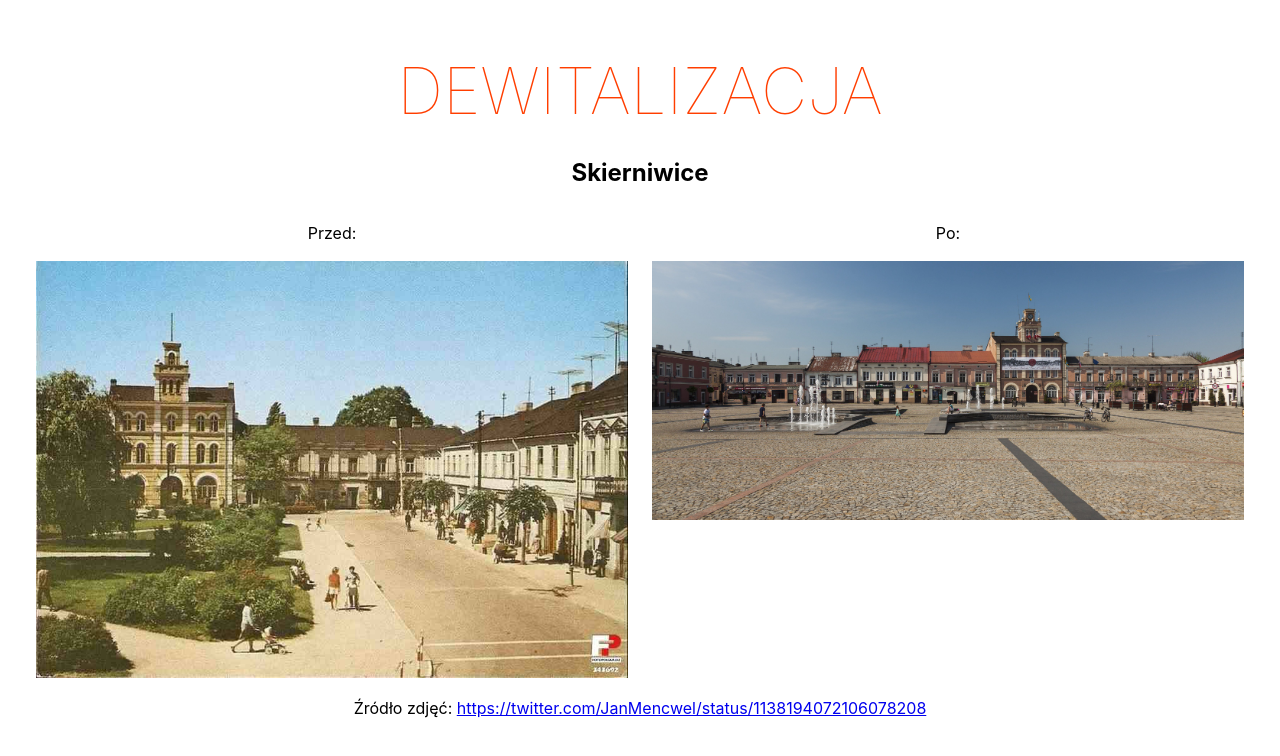
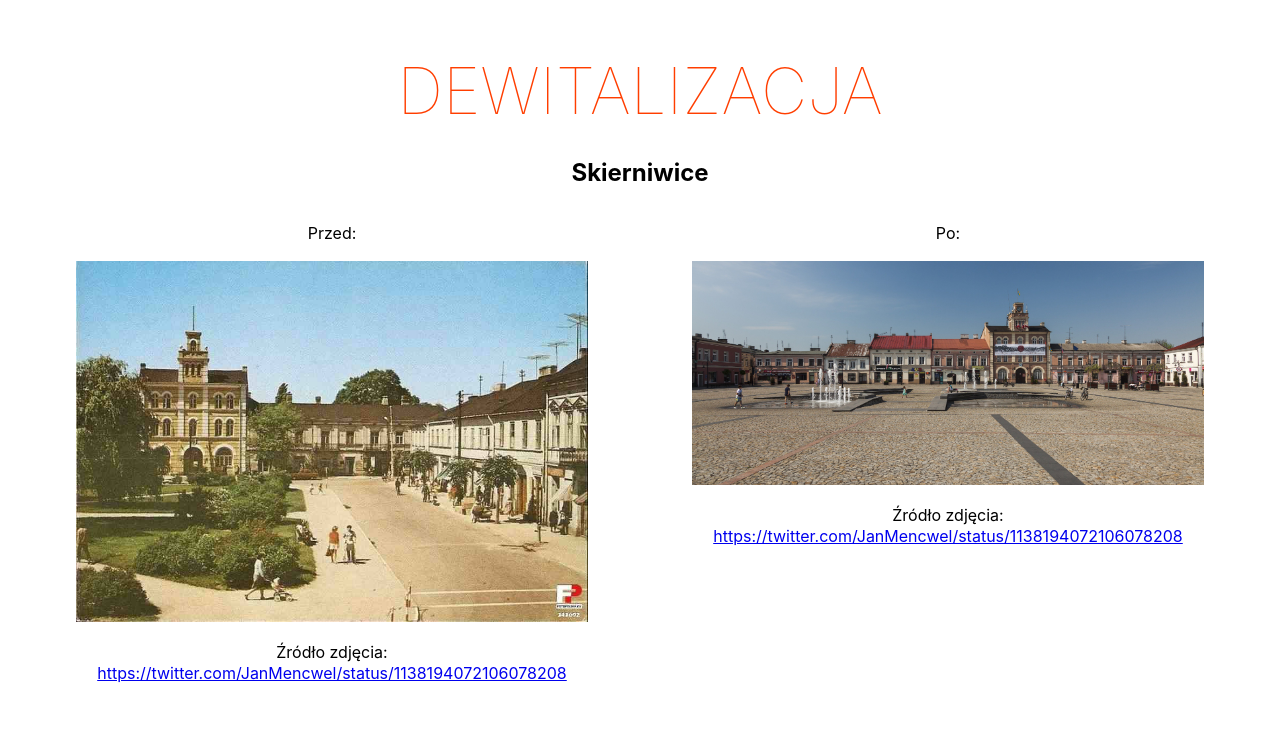
Before and after one commit to masives/dewitalizacja, a Svelte app: page / in a window 1280 px wide. Shown: the top 756 px of the page. Built offline with nearby package versions, Linux system fonts and the light colour scheme.

Commit message:
change how data is structured

```diff
--- a/src/App.svelte
+++ b/src/App.svelte
@@ -5,20 +5,31 @@
 <main>
   <h1>Dewitalizacja</h1>
   <ul>
-    {#each cityData as { cityName, photos, articles, cost }}
+    {#each cityData as { title, photos, articles, cost }}
       <li>
-        <h2>{cityName}</h2>
+        <h2>{title}</h2>
         <div class="city-list-item">
           <div class="city-list-item__column">
             <p>Przed:</p>
-            <img src={photos.before} alt={`Zdjęcie ${cityName} przed rewitalizacją`} />
+            <figure>
+              <img src={photos.before} alt={`Zdjęcie ${title} przed rewitalizacją`} />
+              <figcaption>
+                <p>
+                  Źródło zdjęcia: <a href={photos.beforeSourceUrl} target="_blank" rel="noopener noreferrer">{photos.afterSourceUrl}</a>
+                </p>
+              </figcaption>
+            </figure>
           </div>
           <div class="city-list-item__column">
             <p>Po:</p>
-            <img src={photos.after} alt={`Zdjęcie ${cityName} po rewitalizacji`} />
+            <figure>
+              <img src={photos.after} alt={`Zdjęcie ${title} po rewitalizacji`} />
+              <figcaption>
+                <p>Źródło zdjęcia: <a href={photos.afterSourceUrl} target="_blank" rel="noopener noreferrer">{photos.afterSourceUrl}</a></p>
+              </figcaption>
+            </figure>
           </div>
         </div>
-        <p>Źródło zdjęć: <a href={photos.sourceUrl} target="_blank" rel="noopener noreferrer">{photos.sourceUrl}</a></p>
       </li>
     {/each}
   </ul>
--- a/src/data.ts
+++ b/src/data.ts
@@ -2,7 +2,7 @@ import skierniewiceAfter from './assets/images/skierniewice_after.jpeg';
 import skierniewiceBefore from './assets/images/skierniewice_before.jpeg';
 
 interface Entry {
-  cityName: string;
+  title: string;
   cost?: number;
   articles?: {
     label: string;
@@ -10,19 +10,21 @@ interface Entry {
   }[];
   photos: {
     before: string;
+    beforeSourceUrl: string;
     after: string;
-    sourceUrl: string;
+    afterSourceUrl: string;
   };
 }
 
 export const cityData: Entry[] = [
   {
-    cityName: 'Skierniwice',
+    title: 'Skierniwice',
 
     photos: {
       after: skierniewiceAfter,
       before: skierniewiceBefore,
-      sourceUrl: 'https://twitter.com/JanMencwel/status/1138194072106078208',
+      beforeSourceUrl: 'https://twitter.com/JanMencwel/status/1138194072106078208',
+      afterSourceUrl: 'https://twitter.com/JanMencwel/status/1138194072106078208',
     },
   },
 ];
```
